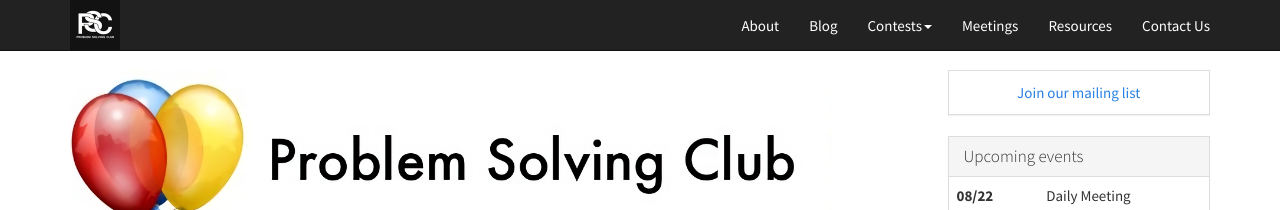
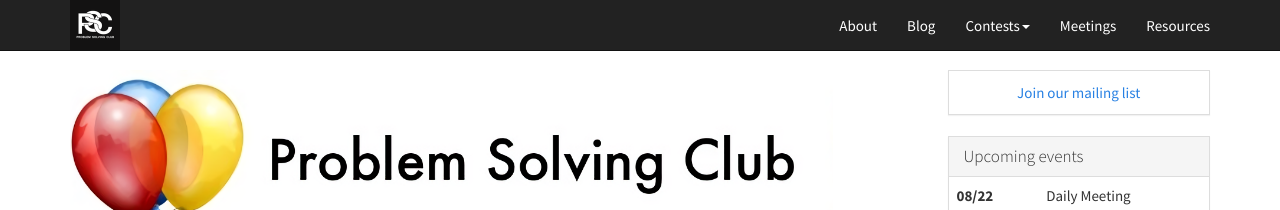
Before and after one commit to ProblemSolvingClub/psc-website, a Jekyll site: the page built from index.html, in a window 1280 px wide. Shown: the top 210 px of the page. Built offline with Jekyll 4.4.1, drawn with Linux system fonts in a browser that asks for light colours; nearby versions of some CDN libraries.

Commit message:
remove contact page in favor of contact links on home page

```diff
--- a/_includes/navbar.html
+++ b/_includes/navbar.html
@@ -29,7 +29,6 @@
         </li>
         <li><a href="/meetings">Meetings</a></li>
         <li><a href="/resources">Resources</a></li>
-        <li><a href="/contact">Contact Us</a></li>
       </ul>
     </div><!-- /.navbar-collapse -->
   </div><!-- /.container -->
--- a/contact/index.html
+++ /dev/null
@@ -1,4 +0,0 @@
----
-layout: default
-title: Contact Us
----
```
